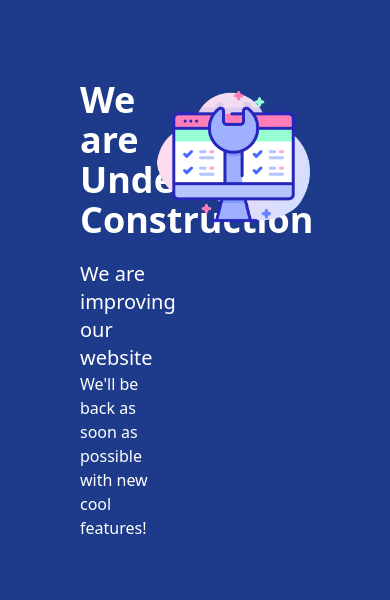
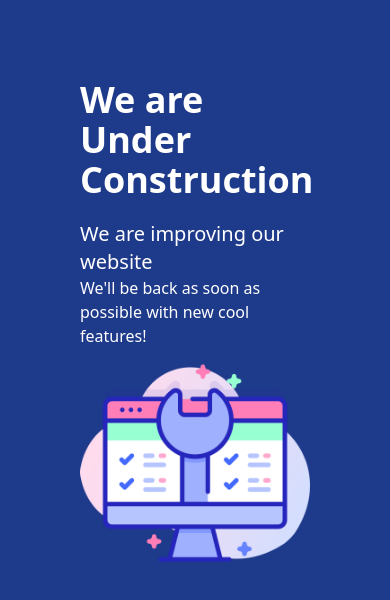
Before and after one commit to richard-tabares/app-consulta-web-fs, a React (Vite) app in the folder frontend/: page / in a window 390 px wide. Shown: the top 600 px of the page. Built offline with nearby package versions, Linux system fonts and the light colour scheme.

Commit message:
se instalan dependencias de express, cors y tailwind, se deja entorno de desarrollo listo para comenzar proyecto

```diff
--- a/frontend/src/components/WebConstruction.jsx
+++ b/frontend/src/components/WebConstruction.jsx
@@ -6,7 +6,7 @@ export const WebConstruction = () => {
   return (
     <>
 
-      <section className="bg-blue-900 w-screen h-screen text-white p-20 grid grid-cols-3">
+      <section className="bg-blue-900 w-screen h-screen text-white p-20 lg:grid lg:grid-cols-3">
 
         <section className="col-span-1">
 
```
